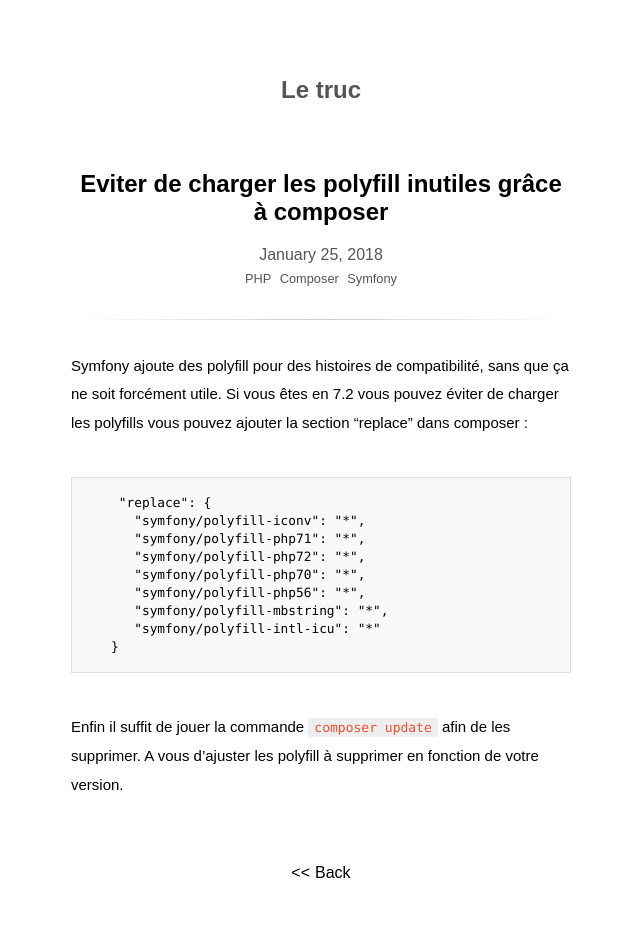
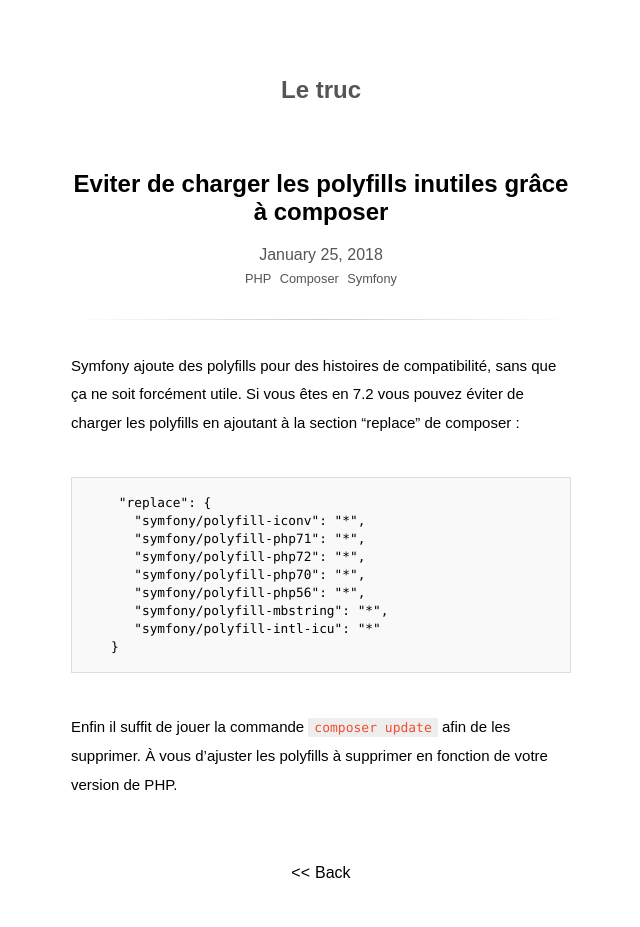
Before and after one commit to Evaneos/le-truc, a Jekyll site: the page built from _posts/2018-01-25-composer-and-symfony-polyfill.md, in a window 1280 px wide. Shown: the whole page, without its empty margins (319-959 px from the left). Built offline with Jekyll 4.4.1, drawn with Linux system fonts in a browser that asks for light colours; some web fonts are replaced.

Commit message:
Update 2018-01-25-composer-and-symfony-polyfill.md

````diff
--- a/_posts/2018-01-25-composer-and-symfony-polyfill.md
+++ b/_posts/2018-01-25-composer-and-symfony-polyfill.md
@@ -1,13 +1,13 @@
 ---
-title: Eviter de charger les polyfill inutiles grâce à composer
-summary: "Supprimer les polyfill inutiles"
+title: Eviter de charger les polyfills inutiles grâce à composer
+summary: "Supprimer les polyfills PHP inutiles inclus par Symfony."
 tags:
     - PHP
     - Composer
     - Symfony
 ---
 
-Symfony ajoute des polyfill pour des histoires de compatibilité, sans que ça ne soit forcément utile. Si vous êtes en 7.2 vous pouvez éviter de charger les polyfills vous pouvez ajouter la section "replace" dans composer :
+Symfony ajoute des polyfills pour des histoires de compatibilité, sans que ça ne soit forcément utile. Si vous êtes en 7.2 vous pouvez éviter de charger les polyfills en ajoutant à la section "replace" de composer :
 
 ```
     "replace": {
@@ -21,4 +21,4 @@
    }
 ```
 
-Enfin il suffit de jouer la commande `composer update` afin de les supprimer. A vous d'ajuster les polyfill à supprimer en fonction de votre version.
+Enfin il suffit de jouer la commande `composer update` afin de les supprimer. À vous d'ajuster les polyfills à supprimer en fonction de votre version de PHP.
````
